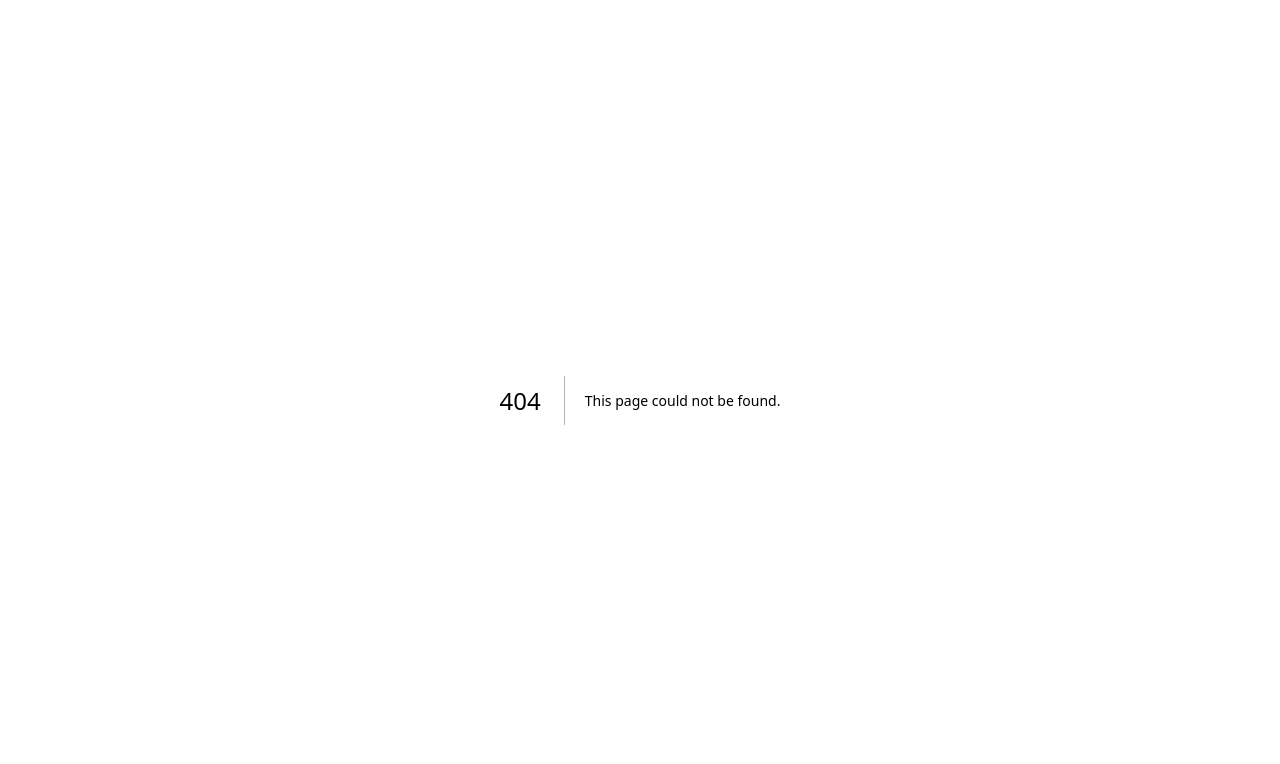
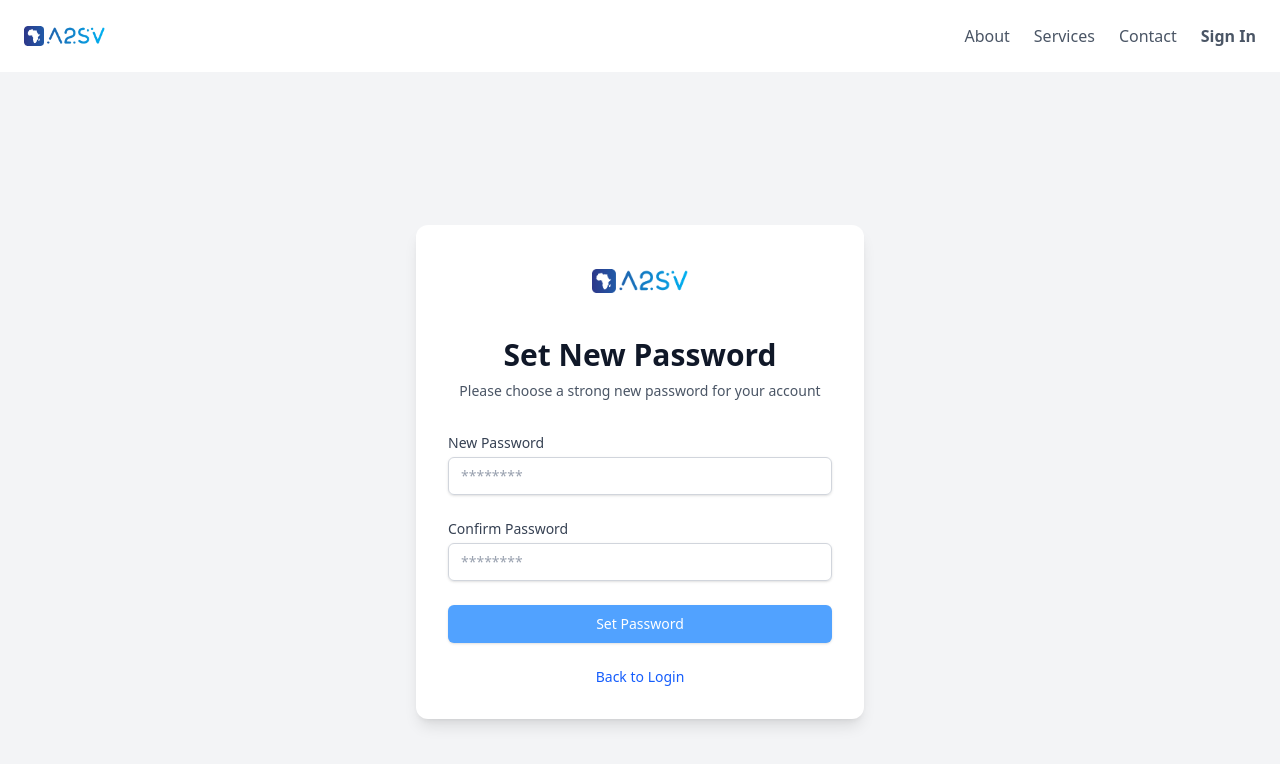
Before and after one commit to Ludis-ET/Starter-Project, a Next.js app: page /reset-password in a window 1280 px wide. Before the commit this address had no page. Shown: the top 764 px of the page. Built offline with nearby package versions, Linux system fonts and the light colour scheme; no server answers.

Commit message:
feat: integrate forgot password and reset password

```diff
--- /dev/null
+++ b/src/app/(auth)/reset-password/page.tsx
@@ -0,0 +1,15 @@
+
+import Header from '@/app/components/Header'
+import SetNewPasswordForm from '@/app/components/SetNewPasswordFormData'
+import React from 'react'
+
+const ResetPassword = () => {
+  return (
+    <>
+        <Header />
+        <SetNewPasswordForm />
+    </>
+  )
+}
+
+export default ResetPassword
--- a/src/app/components/ForgotPassword.tsx
+++ b/src/app/components/ForgotPassword.tsx
@@ -3,6 +3,9 @@
 import { useForm } from 'react-hook-form';
 import Image from 'next/image';
 import Link from 'next/link';
+import { useState } from 'react';
+
+const API_URL = process.env.NEXT_PUBLIC_API_URL
 
 interface ForgotPasswordFormData {
   email: string;
@@ -16,10 +19,34 @@ const ForgotPasswordForm = () => {
   } = useForm<ForgotPasswordFormData>({
     mode: 'onBlur',
   });
+  const [apiMessage, setApiMessage] = useState<string | null>(null);
+  const [isSuccess, setIsSuccess] = useState<boolean | null>(null);
 
-  const onSubmit = (data: ForgotPasswordFormData) => {
-    console.log('Reset link requested:', data);
-    // Replace with your API call to send reset link
+  const onSubmit = async (data: ForgotPasswordFormData) => {
+    try {
+      const response = await fetch(`${API_URL}/auth/forgot-password`, {
+        method: 'POST',
+        headers: {
+          'Content-Type': 'application/json',
+        },
+        body: JSON.stringify({
+          email: data.email,
+          callback_url: window.location.origin + '/reset-password',
+        }),
+      });
+
+      const result = await response.json();
+      setIsSuccess(result.success);
+      setApiMessage(result.message);
+
+      if (!result.success) {
+        console.error('Error:', result.message);
+      }
+    } catch (error) {
+      setIsSuccess(false);
+      setApiMessage('An error occurred. Please try again.');
+      console.error('API call failed:', error);
+    }
   };
 
   return (
@@ -65,6 +92,13 @@ const ForgotPasswordForm = () => {
             {errors.email && <p className="mt-1 text-sm text-red-600">{errors.email.message}</p>}
           </div>
 
+          {/* API Response Message */}
+          {apiMessage && (
+            <p className={`text-center text-sm ${isSuccess ? 'text-green-600' : 'text-red-600'}`}>
+              {apiMessage}
+            </p>
+          )}
+
           {/* Submit Button */}
           <div>
             <button
--- a/src/app/components/SetNewPasswordFormData.tsx
+++ b/src/app/components/SetNewPasswordFormData.tsx
@@ -3,10 +3,20 @@
 import { useForm } from 'react-hook-form';
 import Image from 'next/image';
 import Link from 'next/link';
+import { useState } from 'react';
+import { useSearchParams } from 'next/navigation';
+
+const API_URL = process.env.NEXT_PUBLIC_API_URL;
 
 interface SetNewPasswordFormData {
   newPassword: string;
   confirmPassword: string;
+}
+
+interface ApiResponse {
+  success: boolean;
+  data?: string;
+  message: string;
 }
 
 const SetNewPasswordForm = () => {
@@ -18,12 +28,51 @@ const SetNewPasswordForm = () => {
   } = useForm<SetNewPasswordFormData>({
     mode: 'onBlur',
   });
+  const searchParams = useSearchParams();
+  const token = searchParams.get('token');
+  const [apiMessage, setApiMessage] = useState<string | null>(null);
+  const [isSuccess, setIsSuccess] = useState<boolean | null>(null);
+  const [isLoading, setIsLoading] = useState<boolean>(false);
 
   const newPassword = watch('newPassword'); // Watch newPassword to compare with confirmPassword
 
-  const onSubmit = (data: SetNewPasswordFormData) => {
-    console.log('New password set:', data);
-    // Replace with your API call to update the password
+  const onSubmit = async (data: SetNewPasswordFormData) => {
+    if (!token) {
+      setIsSuccess(false);
+      setApiMessage('Invalid or missing reset token.');
+      return;
+    }
+
+    setIsLoading(true);
+    setApiMessage(null);
+    setIsSuccess(null);
+
+    try {
+      const response = await fetch(`${API_URL}/auth/reset-password`, {
+        method: 'POST',
+        headers: {
+          'Content-Type': 'application/json',
+        },
+        body: JSON.stringify({
+          token,
+          new_password: data.newPassword,
+        }),
+      });
+
+      const result: ApiResponse = await response.json();
+      setIsSuccess(result.success);
+      setApiMessage(result.message);
+
+      if (!result.success) {
+        console.error('Error:', result.message);
+      }
+    } catch (error) {
+      setIsSuccess(false);
+      setApiMessage('Failed to connect to the server. Please try again later.');
+      console.error('API call failed:', error);
+    } finally {
+      setIsLoading(false);
+    }
   };
 
   return (
@@ -59,8 +108,12 @@ const SetNewPasswordForm = () => {
               }`}
               placeholder="********"
               {...register('newPassword', {
-                required: 'New password is required',
-                minLength: { value: 8, message: 'Password must be at least 8 characters' },
+                // required: 'New password is required',
+                // minLength: { value: 8, message: 'Password must be at least 8 characters' },
+                // pattern: {
+                //   value: /^(?=.*[a-z])(?=.*[A-Z])(?=.*\d)(?=.*[@$!%*?&])[A-Za-z\d@$!%*?&]{8,}$/,
+                //   message: 'Password must include uppercase, lowercase, number, and special character',
+                // },
               })}
             />
             {errors.newPassword && (
@@ -90,13 +143,25 @@ const SetNewPasswordForm = () => {
             )}
           </div>
 
+          {/* API Response Message */}
+          {apiMessage && (
+            <p className={`text-center text-sm ${isSuccess ? 'text-green-600' : 'text-red-600'}`}>
+              {apiMessage}
+            </p>
+          )}
+
           {/* Submit Button */}
           <div>
             <button
               type="submit"
-              className="w-full flex justify-center py-2 px-4 border border-transparent rounded-md shadow-sm text-sm font-medium text-white bg-blue-600 hover:bg-blue-700 focus:outline-none focus:ring-2 focus:ring-offset-2 focus:ring-blue-500"
+              disabled={isLoading || !token}
+              aria-disabled={isLoading || !token}
+              aria-label="Set new password"
+              className={`w-full flex justify-center py-2 px-4 border border-transparent rounded-md shadow-sm text-sm font-medium text-white ${
+                isLoading || !token ? 'bg-blue-400 cursor-not-allowed' : 'bg-blue-600 hover:bg-blue-700'
+              } focus:outline-none focus:ring-2 focus:ring-offset-2 focus:ring-blue-500`}
             >
-              Set Password
+              {isLoading ? 'Submitting...' : 'Set Password'}
             </button>
           </div>
 
```
